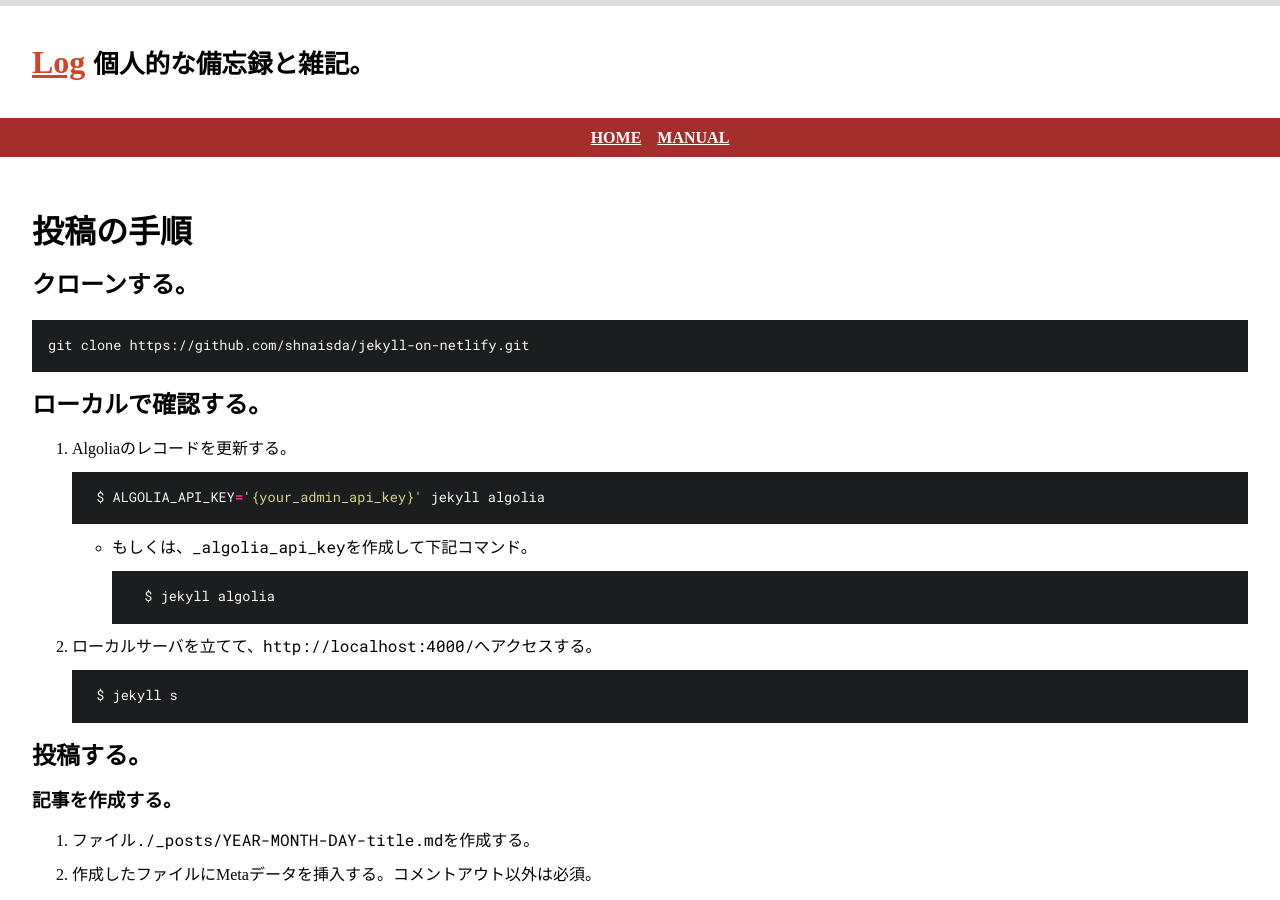
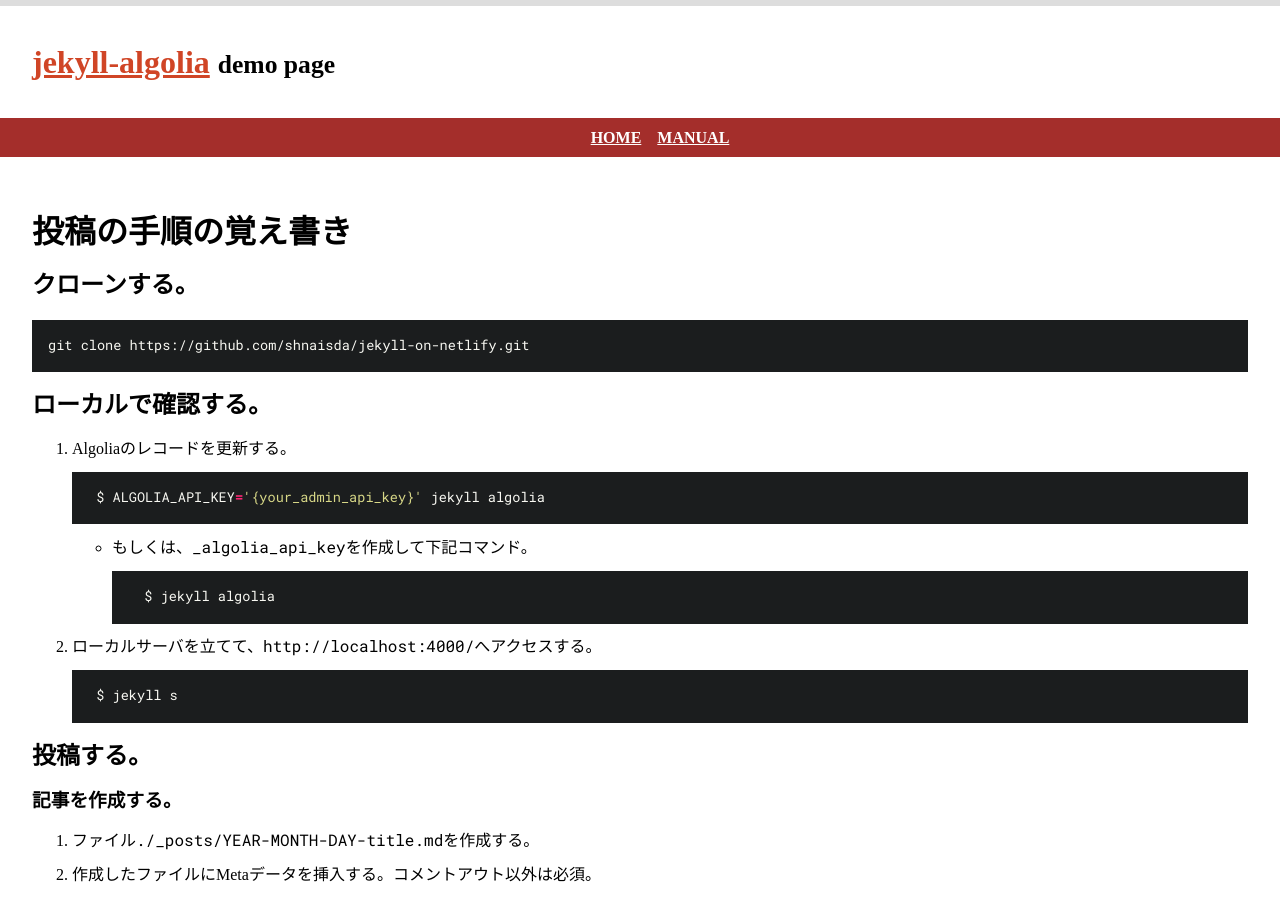
Before and after one commit to shnaisda/jekyll-on-netlify, a Jekyll site: the page built from README.md, in a window 1280 px wide and 900 px high. Built offline with Jekyll 4.4.1, drawn with Linux system fonts in a browser that asks for light colours; our own code applies the rules of GitHub Pages for plain Markdown files.

Commit message:
Update files

```diff
--- a/_config.yml
+++ b/_config.yml
@@ -14,9 +14,9 @@
 # You can create any custom variable you would like, and they will be accessible
 # in the templates via {{ site.myvariable }}.
 
-title: Log
+title: jekyll-algolia
 # email: shnaisda@gmail.com
-description: 個人的な備忘録と雑記。
+description: demo page
 baseurl: "" # the subpath of your site, e.g. /blog
 url: http://localhost:4000 # the base hostname & protocol for your site, e.g. http://localhost:4000
 google_analytics: "UA-111997865-1"
```
Also changed, not shown: README.md.
